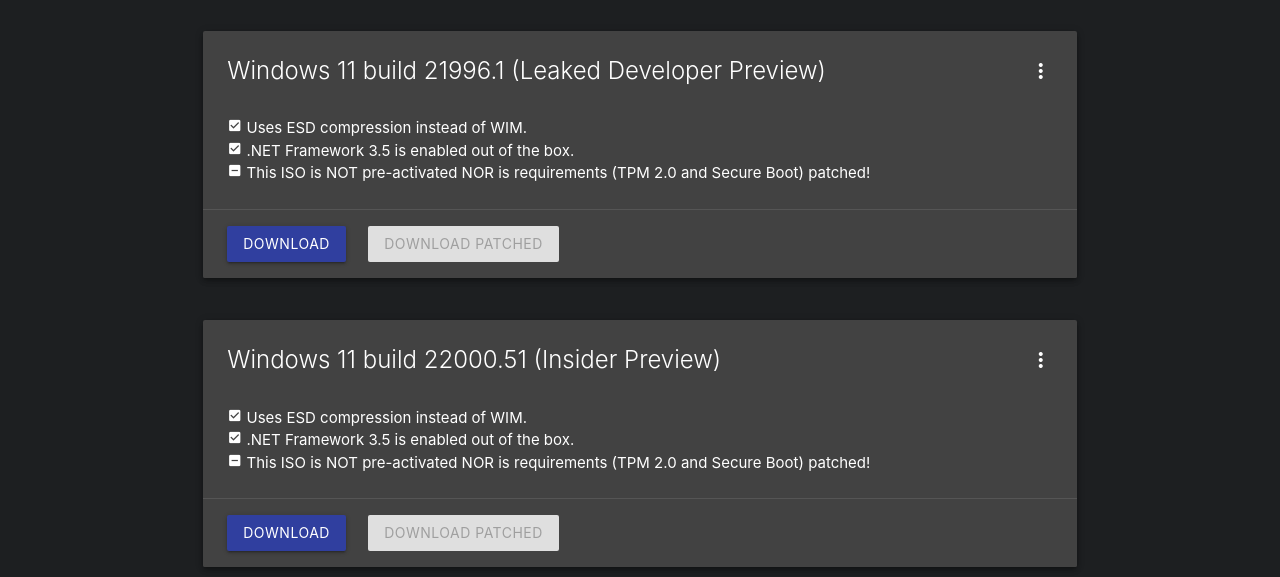
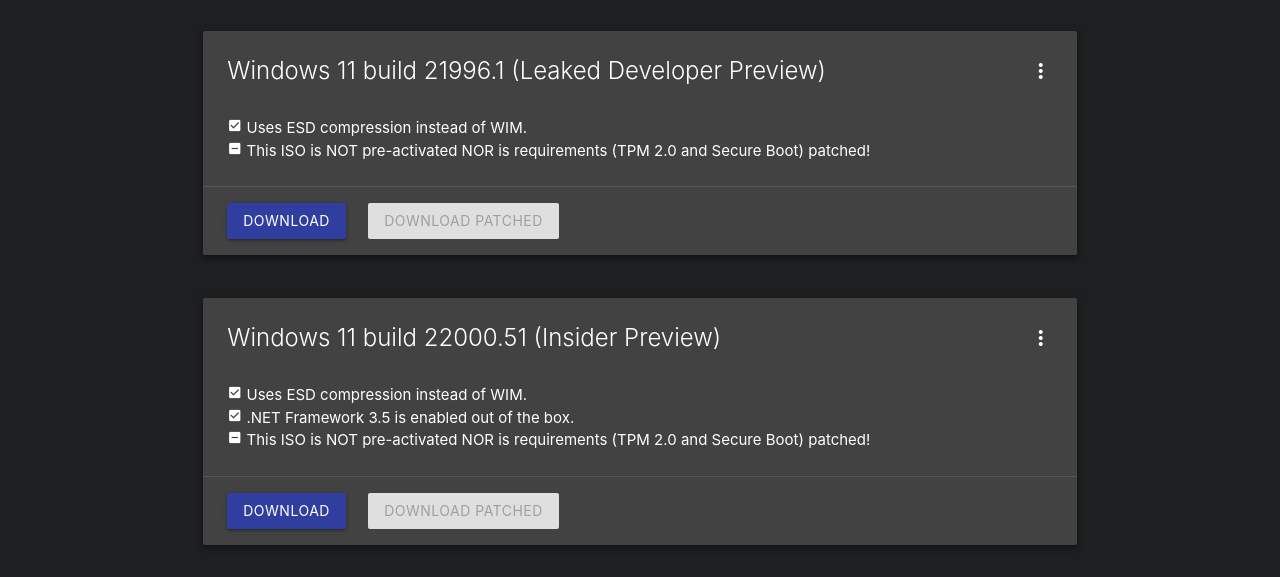
Before and after one commit to shirooo39/Get-Windows-ISO, a plain HTML site: page get/Windows-11.html in a window 1280 px wide. Shown: the part 213-790 px from the top of the page. Drawn offline with Linux system fonts and the light colour scheme.

Commit message:
Update Windows-11.html

```diff
--- a/get/Windows-11.html
+++ b/get/Windows-11.html
@@ -43,7 +43,6 @@
 								<br>
 								<p>
 									<i class="material-icons tiny">check_box</i> Uses ESD compression instead of WIM.<br>
-									<i class="material-icons tiny">check_box</i> .NET Framework 3.5 is enabled out of the box.<br>
 									<i class="material-icons tiny">indeterminate_check_box</i> This ISO is NOT pre-activated NOR is requirements (TPM 2.0 and Secure Boot) patched!
 								</p>
 							</div>
```
